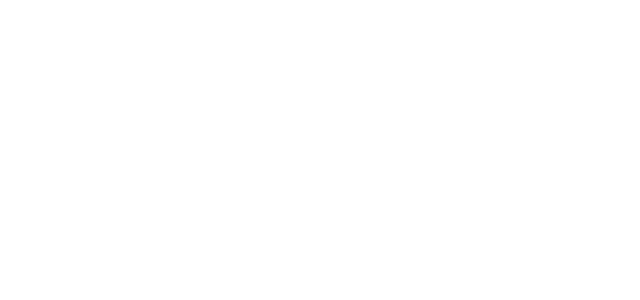
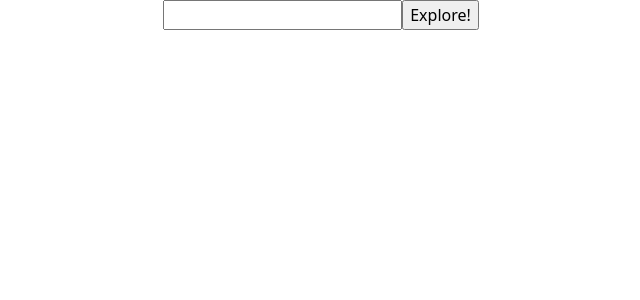
Before and after one commit to Ibrahim-Aldereni/city-explorer, a React (Create React App) app: page / in a window 1280 px wide. Shown: the top 300 px of the page, without its empty margins (319-959 px from the left). Built offline with nearby package versions, Linux system fonts and the light colour scheme.

Commit message:
get the location name,lat,lon from API

```diff
--- a/src/App.js
+++ b/src/App.js
@@ -1,8 +1,45 @@
 import React from "react";
+import axios from "axios";
 
 class App extends React.Component {
+  state = {
+    locData: "",
+    err: "",
+  };
+
+  getInfo = async (e) => {
+    e.preventDefault();
+    let cityName = e.target.cityName.value;
+
+    try {
+      let data = await axios.get(
+        `https://eu1.locationiq.com/v1/search.php?key=pk.960cd6699f3e6ef057ceb7b7b0aaaaf6&q=${cityName}&format=json&limit=1`
+      );
+      this.setState({ locData: data.data[0] });
+    } catch {
+      this.setState({ err: "There is an error" });
+    }
+  };
+
   render() {
-    return <div></div>;
+    return (
+      <div className="App">
+        <form onSubmit={this.getInfo}>
+          <input type="text" name="cityName" />
+          <input type="submit" name="submit" value="Explore!" />
+        </form>
+
+        {this.state.locData && (
+          <>
+            <p>Location: {this.state.locData.display_name}</p>
+            <p>Latitude: {this.state.locData.lat}</p>
+            <p>Longitude: {this.state.locData.lon}</p>
+          </>
+        )}
+
+        {this.state.err && <p className="err">Error: {this.state.err}</p>}
+      </div>
+    );
   }
 }
 
--- a/src/index.css
+++ b/src/index.css
@@ -1,13 +1,9 @@
-body {
-  margin: 0;
-  font-family: -apple-system, BlinkMacSystemFont, 'Segoe UI', 'Roboto', 'Oxygen',
-    'Ubuntu', 'Cantarell', 'Fira Sans', 'Droid Sans', 'Helvetica Neue',
-    sans-serif;
-  -webkit-font-smoothing: antialiased;
-  -moz-osx-font-smoothing: grayscale;
+.App {
+  text-align: center;
 }
 
-code {
-  font-family: source-code-pro, Menlo, Monaco, Consolas, 'Courier New',
-    monospace;
+.err {
+  color: red;
+  font-weight: bold;
+  font-size: 30px;
 }
--- a/src/index.js
+++ b/src/index.js
@@ -1,5 +1,6 @@
 import React from "react";
 import ReactDOM from "react-dom";
+import "bootstrap/dist/css/bootstrap.min.css";
 
 import "./index.css";
 import App from "./App";
```
